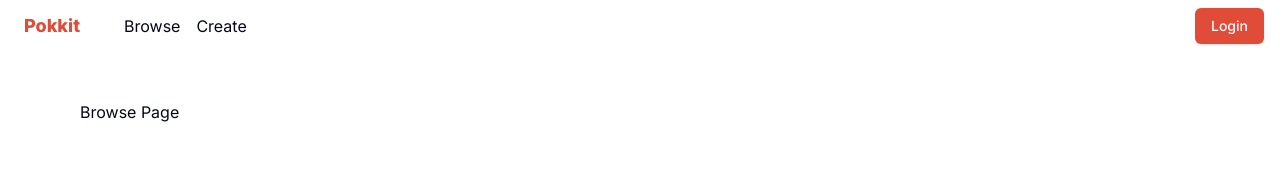
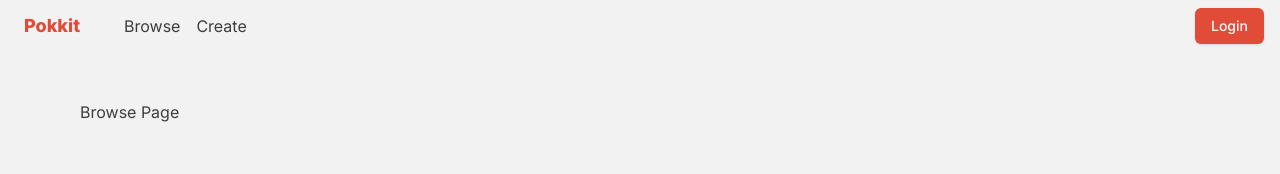
Before and after one commit to Pokkit-Share/Pokkit, a Next.js app: page /browse in a window 1280 px wide. Shown: the top 174 px of the page. Built offline with nearby package versions, Linux system fonts and the light colour scheme; no server answers; the database is empty.

Commit message:
Update tailwind variables

```diff
--- a/src/app/globals.css
+++ b/src/app/globals.css
@@ -4,8 +4,9 @@
 
 @layer base {
 	:root {
-		--background: 0 0% 100%;
-		--foreground: 222.2 84% 4.9%;
+		--background: 0, 0%, 95%;
+		--background-2: 0, 0%, 89%;
+		--foreground: 0, 0%, 24%;
 
 		--card: 0 0% 100%;
 		--card-foreground: 222.2 84% 4.9%;
@@ -15,7 +16,6 @@
 
 		--primary: 7, 73%, 55%;
 		--primary-hover: 7, 100%, 65%;
-		/* --primary: 222.2 47.4% 11.2%; */
 		--primary-foreground: 210 40% 98%;
 
 		--secondary: 210 40% 96.1%;
@@ -38,8 +38,9 @@
 	}
 
 	.dark {
-		--background: 222.2 84% 4.9%;
-		--foreground: 210 40% 98%;
+		--background: 0, 0%, 15%;
+		--background-2: 0, 0%, 11%;
+		--foreground: 0, 0%, 85%;
 
 		--card: 222.2 84% 4.9%;
 		--card-foreground: 210 40% 98%;
--- a/src/components/navbar.tsx
+++ b/src/components/navbar.tsx
@@ -1,9 +1,9 @@
-import { Button, buttonVariants } from './ui/button';
+import { Button } from './ui/button';
 import { MenuSquare, Menu } from 'lucide-react';
 
 export default function Navbar() {
 	return (
-		<header className='sticky'>
+		<header className='sticky top-0 bg-background'>
 			<nav className='flex gap-8 max-w-[84rem] m-auto px-4 py-2 items-center'>
 				<a href='/' className='font-extrabold text-lg text-primary px-2'>Pokkit</a>
 				<ul className='hidden sm:flex gap-2 mr-auto'>
--- a/tailwind.config.js
+++ b/tailwind.config.js
@@ -19,7 +19,10 @@ module.exports = {
 				border: 'hsl(var(--border))',
 				input: 'hsl(var(--input))',
 				ring: 'hsl(var(--ring))',
-				background: 'hsl(var(--background))',
+				background: {
+					DEFAULT: 'hsl(var(--background))',
+					2: 'hsl(var(--background-2))',
+				},
 				foreground: 'hsl(var(--foreground))',
 				primary: {
 					DEFAULT: 'hsl(var(--primary))',
```
